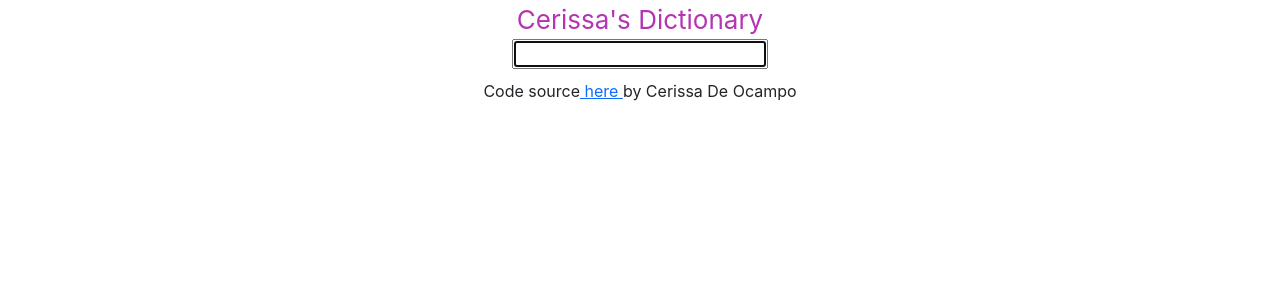
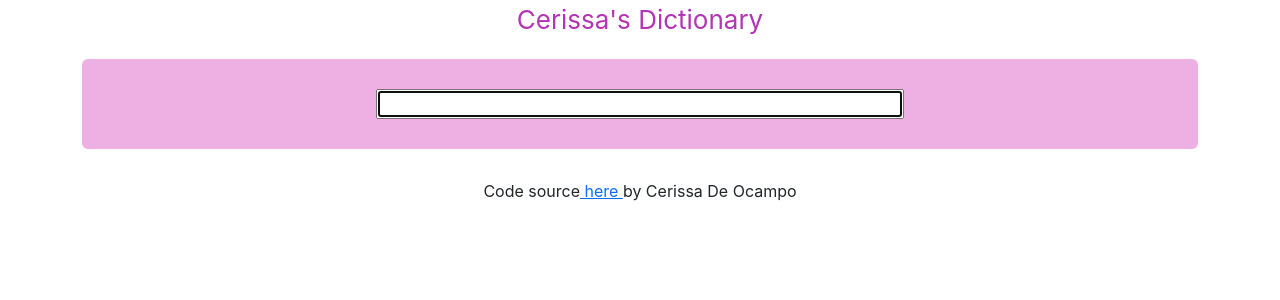
Before and after one commit to cerissad/Cerissa-s-Dictionary, a React (Create React App) app: page / in a window 1280 px wide. Shown: the top 300 px of the page. Built offline with nearby package versions, Linux system fonts and the light colour scheme; the HTML template or start-up script is replaced by a standard one.

Commit message:
additional css styling

```diff
--- a/src/App.css
+++ b/src/App.css
@@ -14,8 +14,6 @@
 }
 
 .App-header {
-  background-color: white;
-
   display: flex;
   flex-direction: column;
   align-items: center;
--- /dev/null
+++ b/src/Dictionary.css
@@ -0,0 +1,11 @@
+.Dictionary section {
+  background: rgb(238, 175, 227);
+  padding: 30px;
+  border-radius: 6px;
+  margin: 20px 0;
+}
+
+.Dictionary input {
+  width: 50%;
+  padding: 4px x;
+}
--- a/src/Dictionary.js
+++ b/src/Dictionary.js
@@ -1,5 +1,6 @@
 import React, { useState } from "react";
 import Result from "./Result";
+import "./Dictionary.css";
 import axios from "axios";
 
 export default function Dictionary() {
@@ -11,12 +12,12 @@ export default function Dictionary() {
 
     let apiURL = `https://api.dictionaryapi.dev/api/v2/entries/en/${keyword}`;
     axios.get(apiURL).then(handleResponse);
-    console.log(apiURL);
+    //console.log(apiURL);
   }
 
   function handleResponse(response) {
-    console.log(response.data[0]);
-    console.log(response.data[0].meanings[0].definitions[0].definition);
+    //console.log(response.data[0]);
+    //console.log(response.data[0].meanings[0].definitions[0].definition);
     setResult(response.data[0]);
   }
 
@@ -27,9 +28,12 @@ export default function Dictionary() {
 
   return (
     <div className="Dictionary">
-      <form onSubmit={search}>
-        <input type="search" autoFocus={true} onChange={handleKeyword} />
-      </form>
+      <section>
+        <form onSubmit={search}>
+          <input type="search" autoFocus={true} onChange={handleKeyword} />
+        </form>
+      </section>
+
       <Result results={result} />
     </div>
   );
--- /dev/null
+++ b/src/Example.css
@@ -0,0 +1,3 @@
+.Example {
+  text-align: center;
+}
--- /dev/null
+++ b/src/Example.js
@@ -0,0 +1,15 @@
+import React from "react";
+import "./Example.css";
+
+export default function Example(props) {
+  console.log(props);
+  if (props.example) {
+    return (
+      <div className="Example">
+        <em>Example:&nbsp;{props.example}</em>
+      </div>
+    );
+  } else {
+    return null;
+  }
+}
--- /dev/null
+++ b/src/Meaning.css
@@ -0,0 +1,8 @@
+.Meaning {
+  text-align: left;
+}
+
+.Part {
+  text-align: center;
+  padding: 10px;
+}
--- a/src/Meaning.js
+++ b/src/Meaning.js
@@ -1,13 +1,13 @@
 import React from "react";
 import Synonyms from "./Synonyms";
+import Example from "./Example";
+import "./Meaning.css";
 
 export default function Meaning(props) {
-  console.log(props.meaning);
   return (
     <div className="Meaning">
-      <br />
-      <h3>{props.meaning.partOfSpeech}</h3>
-      <br />
+      <h3 className="Part">{props.meaning.partOfSpeech}</h3>
+
       <Synonyms synonyms={props.meaning.synonyms} />
 
       {props.meaning.definitions.map(function (definition, index) {
@@ -15,9 +15,7 @@ export default function Meaning(props) {
           <div key={index}>
             <br />
             <strong>Definition:</strong> {definition.definition}
-            <br />
-            <em>{definition.example}</em>
-            <br />
+            <Example example={definition.example} />
           </div>
         );
       })}
--- a/src/Phonetic.js
+++ b/src/Phonetic.js
@@ -2,8 +2,6 @@ import React from "react";
 import Audio from "./Audio";
 
 export default function Phonetic(props) {
-  console.log(props.phonetic);
-
   return (
     <div>
       <Audio audio={props.phonetic.audio} />
--- a/src/Result.js
+++ b/src/Result.js
@@ -1,14 +1,15 @@
 import React from "react";
 import Meaning from "./Meaning";
 import Phonetic from "./Phonetic";
+import "./Dictionary.css";
 
 export default function Result(props) {
-  console.log(props.results);
   if (props.results) {
     return (
       <div>
+        <section>
           <h2>{props.results.word}</h2>
-        <br />
+
           {props.results.phonetics.map(function (phonetic, index) {
             return (
               <div key={index}>
@@ -16,7 +17,9 @@ export default function Result(props) {
               </div>
             );
           })}
-        <br />
+        </section>
+
+        <section>
           {props.results.meanings.map(function (meaning, index) {
             return (
               <div key={index}>
@@ -24,6 +27,7 @@ export default function Result(props) {
               </div>
             );
           })}
+        </section>
       </div>
     );
   } else {
--- a/src/Synonyms.js
+++ b/src/Synonyms.js
@@ -2,7 +2,7 @@ import React from "react";
 import "./Synonyms.css";
 
 export default function Synonyms(props) {
-  console.log(props.synonyms);
+  //console.log(props.synonyms);
   if (props.synonyms.length > 0) {
     return (
       <ul className="Syn">
```
Lines whose indentation alone changed are shown as unchanged.
